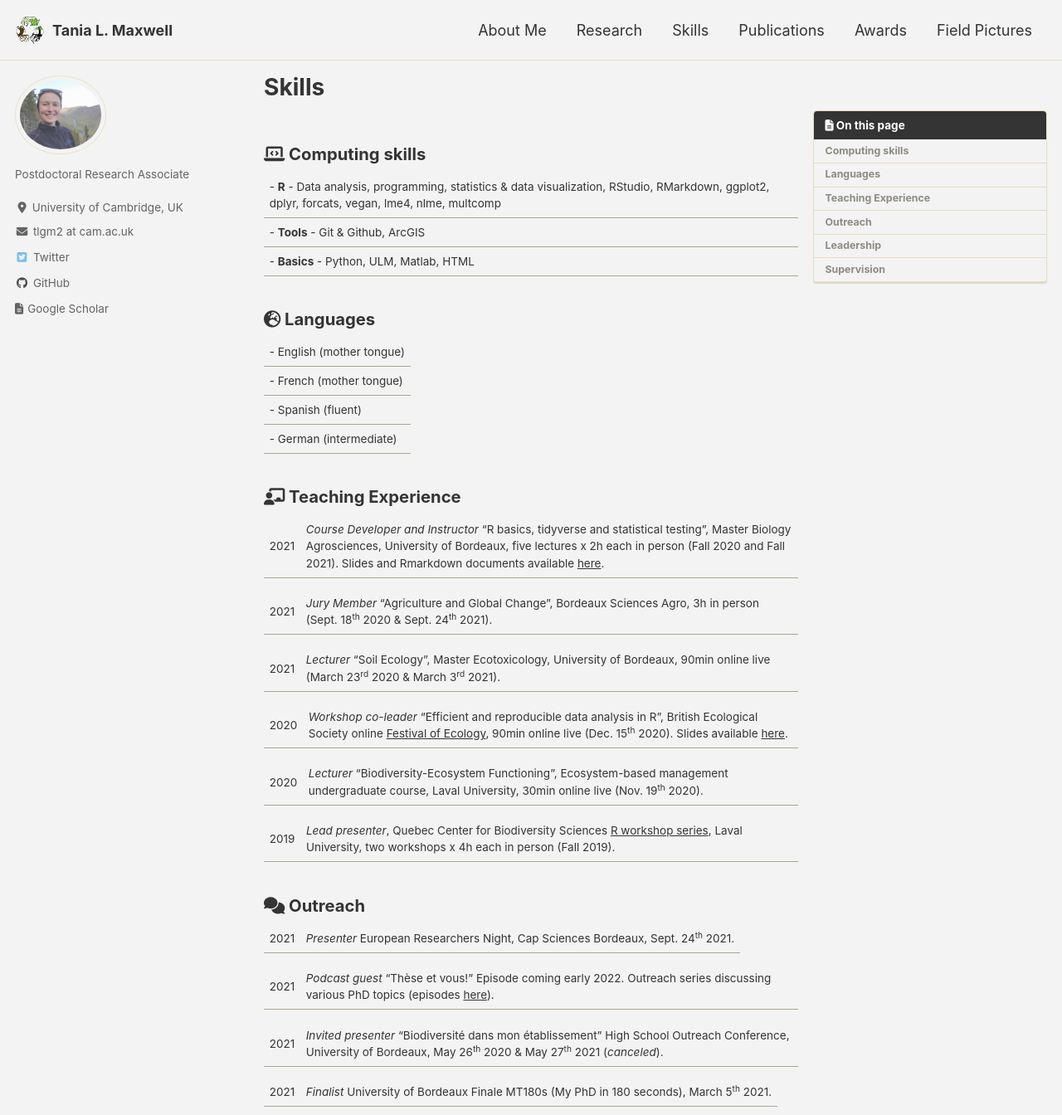
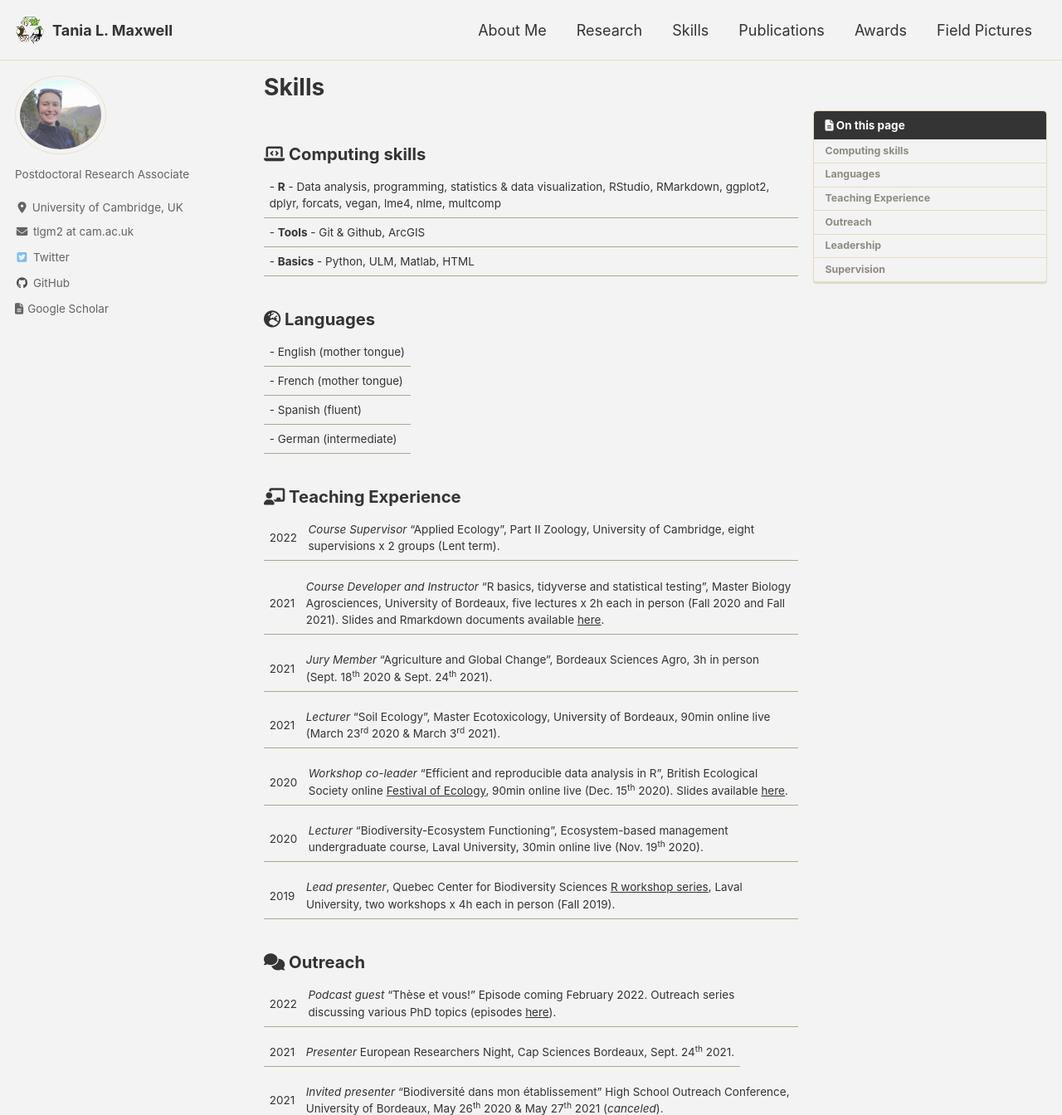
Before and after one commit to Tania-Maxwell/Tania-Maxwell.github.io, a Jekyll site: the page built from _pages/skills.md, in a window 1280 px wide and 1400 px high, cut to the strip 0-1344 px from the top of the window. Shown: the whole strip at 83% size. Built offline with Jekyll 4.4.1, drawn with Linux system fonts in a browser that asks for light colours; cached includes are drawn as plain includes; nearby versions of some CDN libraries.

Commit message:
added supervisions

```diff
--- a/_pages/skills.md
+++ b/_pages/skills.md
@@ -20,6 +20,8 @@ toc: true
 
 ### <i class="fas fa-chalkboard-teacher"></i> Teaching Experience
 
+2022 | _Course Supervisor_ "Applied Ecology", Part II Zoology, University of Cambridge, eight supervisions x 2 groups (Lent term).
+
 2021 | _Course Developer and Instructor_ "R basics, tidyverse and statistical testing", Master Biology Agrosciences, University of Bordeaux, five lectures x 2h each in person (Fall 2020 and Fall 2021). Slides and Rmarkdown documents available [here](https://github.com/Tania-Maxwell/R-course-2021).
 
 2021 | _Jury Member_ "Agriculture and Global Change", Bordeaux Sciences Agro, 3h in person (Sept. 18<sup>th</sup> 2020 & Sept. 24<sup>th</sup> 2021).
@@ -34,9 +36,9 @@ toc: true
 
 ### <i class="fas fa-comments"></i> Outreach
 
+2022 | _Podcast guest_ "Thèse et vous!" Episode coming February 2022. Outreach series discussing various PhD topics (episodes [here](https://podcast.ausha.co/these-et-vous)).
+
 2021 | _Presenter_ European Researchers Night, Cap Sciences Bordeaux, Sept. 24<sup>th</sup> 2021.
-
-2021 | _Podcast guest_ "Thèse et vous!" Episode coming early 2022. Outreach series discussing various PhD topics (episodes [here](https://podcast.ausha.co/these-et-vous)).
 
 2021 | _Invited presenter_ "Biodiversité dans mon établissement" High School Outreach Conference, University of Bordeaux, May 26<sup>th</sup> 2020 & May 27<sup>th</sup> 2021 (_canceled_).
 
```
